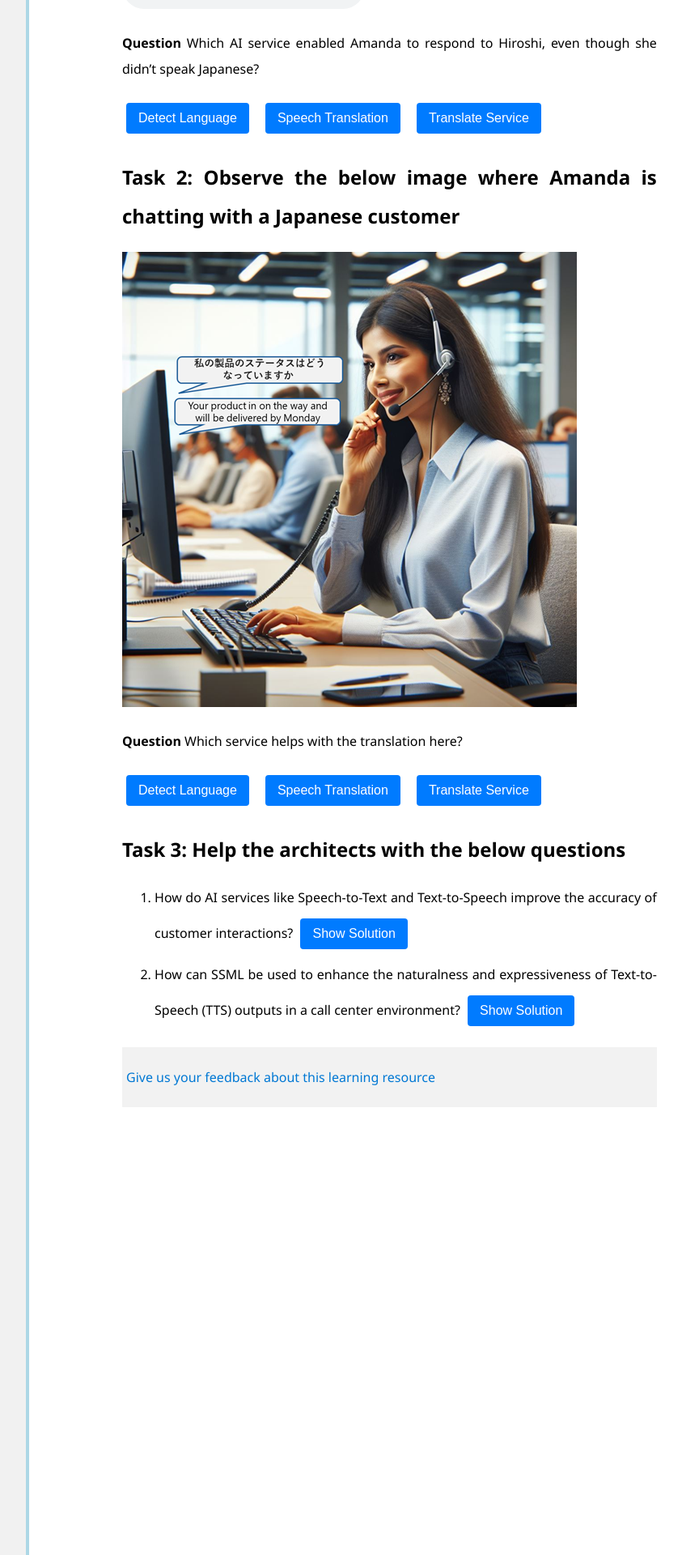
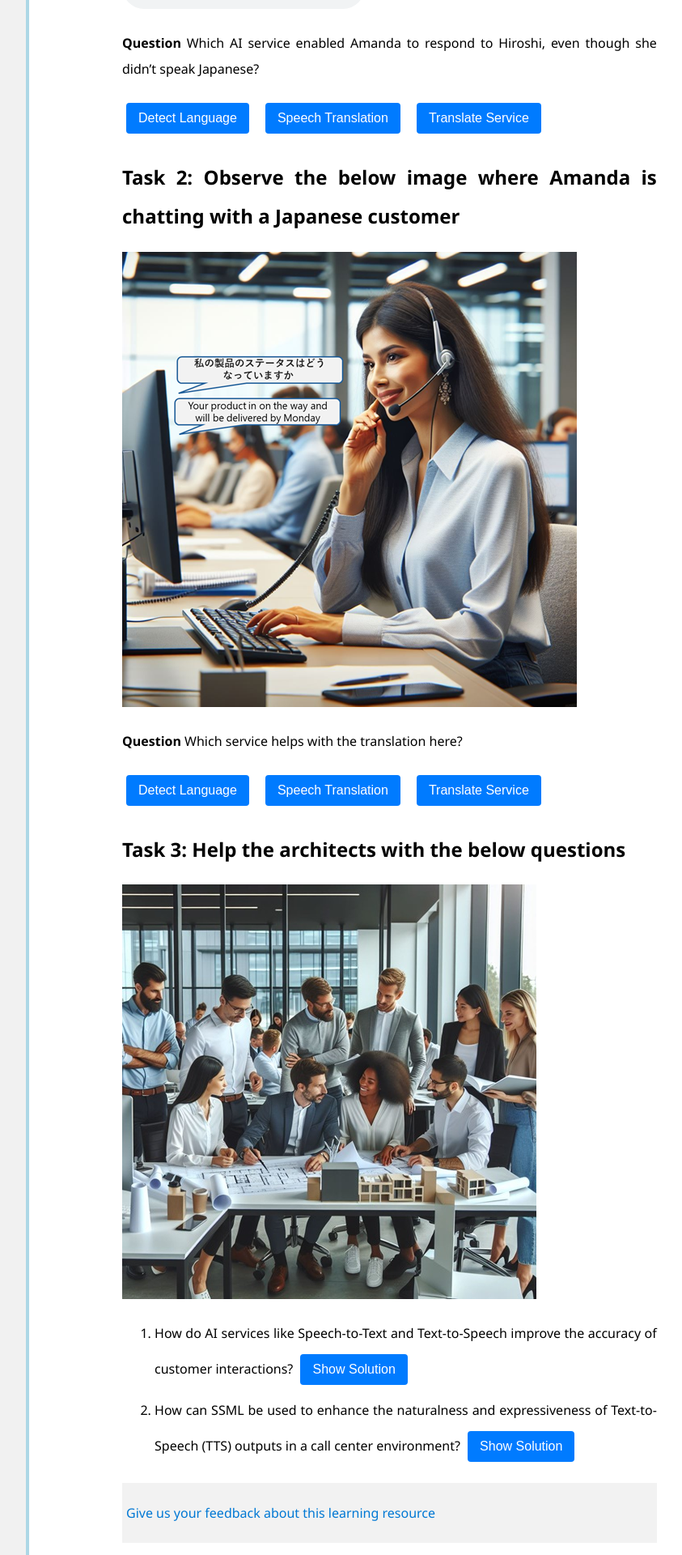
Before and after one commit to ningweinw/iengage, a Jekyll site: the page built from project-files/gamification/Data and AI/AI in Call Center.md, in a window 1280 px wide. Shown: the part 1099-3019 px from the top of the page at 81% size, without its empty margins (288-1131 px from the left). Built offline with Jekyll 4.4.1, drawn with Linux system fonts in a browser that asks for light colours.

Commit message:
Update AI in Call Center.md

```diff
--- a/project-files/gamification/Data and AI/AI in Call Center.md
+++ b/project-files/gamification/Data and AI/AI in Call Center.md
@@ -50,6 +50,11 @@ This is a dialog between Hiroshi and Amanda. Amanda works for a call center that
 <p id="result1"></p>
 
 ## Task 3: Help the architects with the below questions
+
+<a href="./images/arch.png">
+  <img src="./images/arch.png" alt="a group of architects discussing">
+</a>
+
 
 1. How do AI services like Speech-to-Text and Text-to-Speech improve the accuracy of customer interactions?
    <button onclick="toggleSolution('solution1')">Show Solution</button>
```
Also changed, not shown: other parts of project-files/gamification/Data and AI/AI in Call Center.md (+1 -1 lines).
